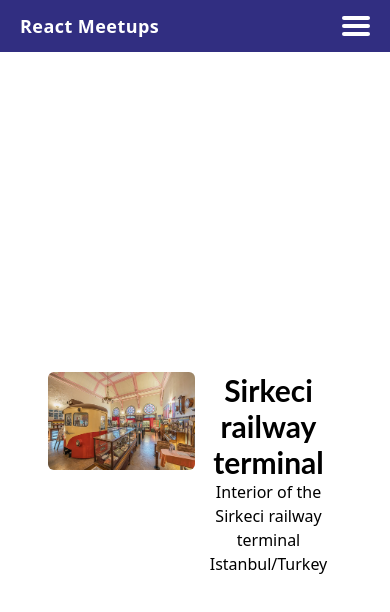
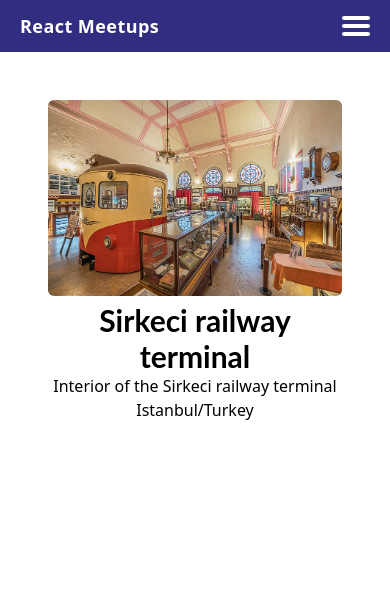
Before and after one commit to UlftKcy/next-app-with-ts, a Next.js app: page /1 in a window 390 px wide. Shown: the top 612 px of the page. Built offline with nearby package versions, Linux system fonts and the light colour scheme.

Commit message:
fixed responsive issues

```diff
--- a/components/layout.tsx
+++ b/components/layout.tsx
@@ -1,3 +1,4 @@
+import Head from 'next/head';
 import React, { FC } from 'react';
 import Header from "./header";
 
@@ -5,10 +6,28 @@ type LayoutProps = {
     children: React.ReactNode
 }
 
+const name = 'Ulfet Kacay';
+export const siteTitle = 'Next.js Sample Website';
+
 const Layout: FC<LayoutProps> = ({ children }) => {
     return (
         <div>
-            <Header/>
+            <Head>
+                <link rel="icon" href="/favicon.ico" />
+                <meta
+                    name="description"
+                    content="Learn how to build a personal website using Next.js"
+                />
+                <meta
+                    property="og:image"
+                    content={`https://og-image.vercel.app/${encodeURI(
+                        siteTitle,
+                    )}.png?theme=light&md=0&fontSize=75px&images=https%3A%2F%2Fassets.vercel.com%2Fimage%2Fupload%2Ffront%2Fassets%2Fdesign%2Fnextjs-black-logo.svg`}
+                />
+                <meta name="og:title" content={siteTitle} />
+                <meta name="twitter:card" content="summary_large_image" />
+            </Head>
+            <Header />
             <main>{children}</main>
         </div>
     )
--- a/package.json
+++ b/package.json
@@ -1,4 +1,4 @@
-{
+ {
   "name": "next-app-with-ts",
   "version": "0.1.0",
   "private": true,
--- a/pages/[meetupId]/index.tsx
+++ b/pages/[meetupId]/index.tsx
@@ -1,15 +1,15 @@
 import { GetStaticProps, InferGetStaticPropsType } from 'next';
+import Image from 'next/image';
 import { meetups } from '../../utils/meetups';
 
 const MeetUpDetail = ({ meetup }: InferGetStaticPropsType<typeof getStaticProps>) => {
-  console.log(meetup);
   return (
-    <div className='h-screen flex place-items-center p-12'>
+    <div className='flex place-items-center p-12'>
       <div className='grid grid-cols-2 grid-rows-1'>
-        <div className='col-span-1 rounded-lg'>
-          <img className='rounded-md' src={meetup.image.src} alt={meetup.title} />
+        <div className='md:col-span-1 col-span-2 rounded-lg'>
+          <Image className='rounded-md' src={meetup.image.src} width={600} height={400} alt={meetup.title} />
         </div>
-        <div className='col-span-1 flex place-items-center'>
+        <div className='md:col-span-1 col-span-2 flex place-items-center'>
           <div className='w-full text-center'>
             <h1 className='text-3xl font-bold'>{meetup.title}</h1>
             <p>{meetup.description}</p>
```
